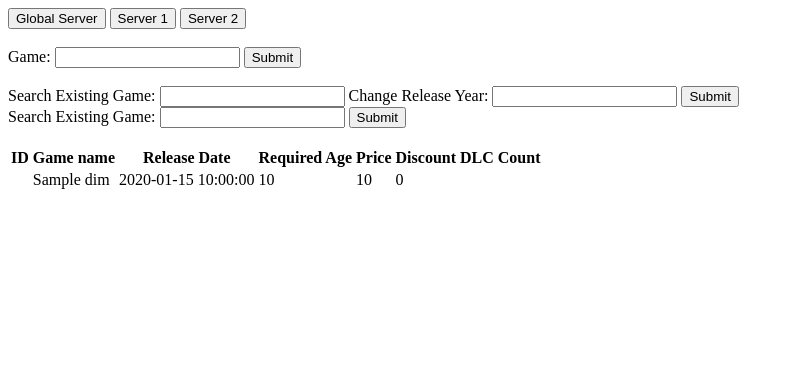
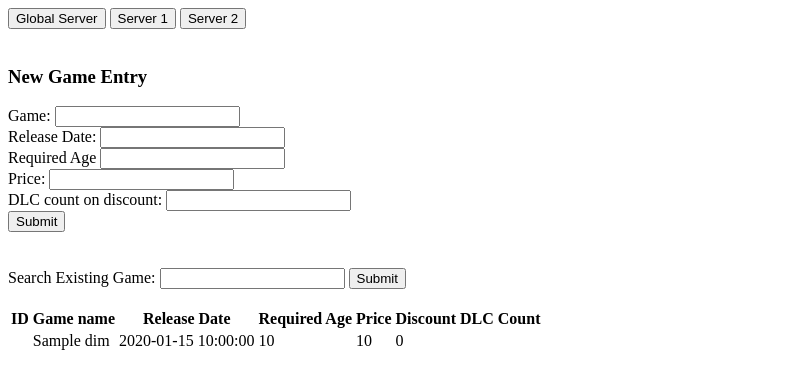
Before and after one commit to KR-GS/ADVDB-MCO2, a PHP site: page /main.php in a window 1280 px wide. Shown: the top 389 px of the page, without its empty margins (0-794 px from the left). Run offline with PHP 8.4, Linux system fonts and the light colour scheme; tables that the repository leaves empty or names only in its code hold one stand-in row (values such as "Sample post"); data that the repository does not hold is empty.

Commit message:
Fixed table display and added data insert

```diff
--- a/database.php
+++ b/database.php
@@ -6,26 +6,11 @@
     $db_name = "steamdb";
     $conn = "";
 
-    $conn = mysqli_connect($db_server, $db_user, $db_pass, $db_name);
+    $conn = new mysqli($db_server, $db_user, $db_pass, $db_name);
     try{
         $conn = mysqli_connect($db_server, $db_user, $db_pass, $db_name);
     }
     catch(mysqli_sql_exception){
         echo "Could not connect!";
     }
-
-    $sql = "Select * from game_dim";
-    $data = $conn-> query($sql);
-
-    if ($data-> num_rows > 0){
-        while ($row = $data-> fetch_assoc()) {
-            echo "<tr><td>".$row["app_ID"].
-                    "</td><td>".$row["game_name"].
-                    "</td><td>".$row["release_date"].
-                    "</td><td>".$row["required_age"].
-                    "</td><td>".$row["price"].
-                    "</td><td>".$row["discount_dlc_count"]."</td></tr>";
-        }
-        echo "</table>";
-    }
 ?>
--- /dev/null
+++ b/displayTable.php
@@ -0,0 +1,17 @@
+<?php
+    include "database.php";
+
+    $sql = "Select * from game_dim";
+    $data = $conn->query($sql);
+
+    if ($data-> num_rows > 0){
+        while ($row = $data-> fetch_assoc()) {
+            echo "<tr><td>".$row["app_ID"].
+                    "</td><td>".$row["game_name"].
+                    "</td><td>".$row["release_date"].
+                    "</td><td>".$row["required_age"].
+                    "</td><td>".$row["price"].
+                    "</td><td>".$row["discount_dlc_count"]."</td></tr>";
+        }
+        echo "</table>";
+    }
--- a/main.php
+++ b/main.php
@@ -8,22 +8,22 @@
         </div>
         <br>
         <div class = "inputData">
-            <form id="input" action="">
+            <h3>New Game Entry</h3>
+            <form id="input" action="inputData.php" method="post">
                 <label for="gameName">Game: </label>
-                <input type="text" id="gameName">
+                <input type="text" id="gameName"><br>
+                <label for="date">Release Date: </label>
+                <input type="text" id="date"><br>
+                <label for="ageReq">Required Age </label>
+                <input type="text" id="ageReq"><br>
+                <label for="price">Price: </label>
+                <input type="text" id="price"><br>
+                <label for="dlc">DLC count on discount: </label>
+                <input type="text" id="dlc"><br>
                 <input type="submit" value="Submit">
             </form>
         </div>
-        <br>
-        <div class = "editData">
-            <form id="edit" action="">
-                <label for="gameName">Search Existing Game: </label>
-                <input type="text" id="gameName">
-                <label for="releaseYear">Change Release Year: </label>
-                <input type="text" id="releaseYear">
-                <input type="submit" value="Submit">
-            </form>
-        </div>
+        <br><br>
         <div class = "searchData">
             <form id="search" action="">
                 <label for="gameName">Search Existing Game: </label>
@@ -43,7 +43,7 @@
                     <th>Discount DLC Count</th>
                 </tr>
                 <?php
-                    include("database.php");
+                    include "displayTable.php";
                 ?>
             </table>
         </div>
```
Also changed, not shown: inputData.php (added, +15 -0 lines).
